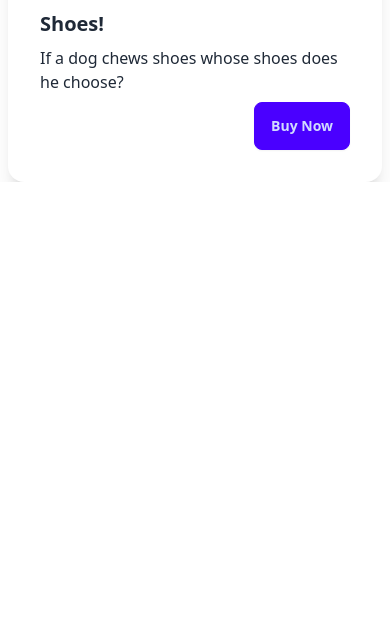
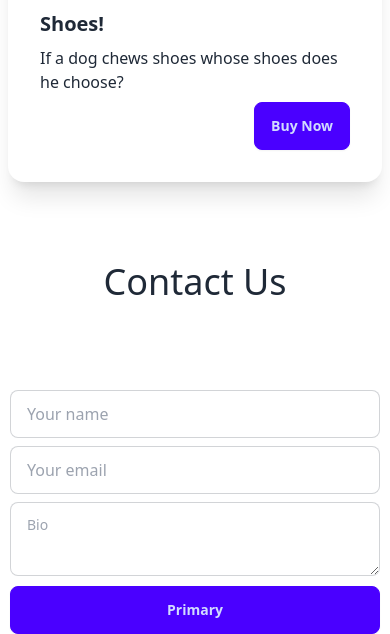
Before and after one commit to jahidIqbalBiswas/tailwind-project, a website: page src/index.html in a window 390 px wide. Shown: the part 2881-3515 px from the top of the page. Before the commit the page ends 3063 px from the top, so only its background shows below. Drawn offline with Linux system fonts and the light colour scheme.

Commit message:
contact-section end

```diff
--- a/src/css/custom.style.css
+++ b/src/css/custom.style.css
@@ -7,6 +7,13 @@
 }
 #service-section .card{
     width: 22% !important;
+}
+/* contact css */
+.contact-img-part{
+    width: 40%;
+}
+.contact-form-part{
+    width: 40%;
 }
 /* Large devices (laptops/desktops, 992px and up) */
 @media only screen and (max-width: 992px) {
@@ -19,4 +26,11 @@
     #service-section .card{
         width: 100% !important;
     }
+    .contact-img-part{
+        display: none;
+    }
+    .contact-form-part{
+        width: 100%;
+        padding: 0 10px 0 10px;
+    }
 }
--- a/src/index.html
+++ b/src/index.html
@@ -100,5 +100,25 @@
   </div>
  </section>
 <!-- service section end -->
+<!-- contact section start -->
+ <section id="contact-section">
+  <div class="container mx-auto">
+    <div class="title">
+      <h1 class="text-4xl text-center pt-20 pb-20">Contact Us</h1>
+    </div>
+    <div class="flex justify-around items-center flex-wrap">
+      <div class="contact-img-part">
+        <img class="max-w-100 rounded" src="./img/hero-img.jpg" alt="">
+      </div>
+      <form class="contact-form-part">
+        <input type="text" placeholder="Your name" class="input input-bordered w-full mt-2" />
+        <input type="email" placeholder="Your email" class="input input-bordered w-full mt-2" />
+        <textarea class="textarea textarea-bordered w-full mt-2" placeholder="Bio"></textarea>
+        <button class="btn btn-primary w-full mt-1">Primary</button>
+      </form>
+    </div>
+  </div>
+ </section>
+<!-- contact section end -->
 </body>
 </html>
```
Also changed, not shown: src/css/style.css.
